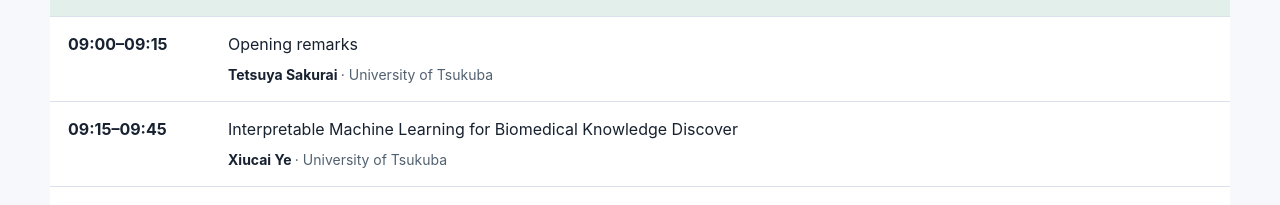
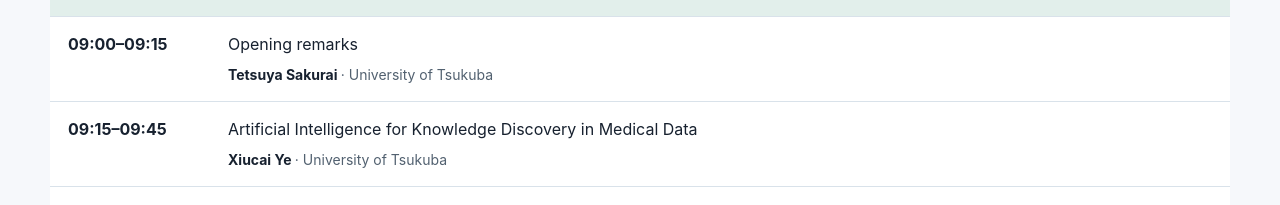
Before and after one commit to hc0407/-Symposium2026, a plain HTML site: page index.html in a window 1280 px wide. Shown: the part 2910-3115 px from the top of the page. Drawn offline with Linux system fonts and the light colour scheme.

Commit message:
Update index.html

```diff
--- a/index.html
+++ b/index.html
@@ -734,7 +734,7 @@
 <div class="agenda-day"><h3>Wednesday, November 18</h3><table class="agenda"><caption>Wednesday, November 18 — University of Tsukuba</caption><thead><tr><th scope="col">Time (JST)</th><th scope="col">Programme</th></tr></thead><tbody>
 <tr class="agenda-group"><th colspan="2" scope="colgroup">Opening and Keynotes: Protein Language Models and Biomedical AI</th></tr>
 <tr class="agenda-talk"><th scope="row">09:00–09:15</th><td><div>Opening remarks</div><div class="agenda-person">Tetsuya Sakurai <span>· University of Tsukuba</span></div></td></tr>
-<tr class="agenda-talk"><th scope="row">09:15–09:45</th><td><div>Interpretable Machine Learning for  Biomedical Knowledge Discover</div><div class="agenda-person">Xiucai Ye <span>· University of Tsukuba</span></div></td></tr>
+<tr class="agenda-talk"><th scope="row">09:15–09:45</th><td><div>Artificial Intelligence for Knowledge Discovery in Medical Data</div><div class="agenda-person">Xiucai Ye <span>· University of Tsukuba</span></div></td></tr>
 <tr class="agenda-talk"><th scope="row">09:45–10:15</th><td><div>Recent Advances in Large-scale Protein Function Prediction</div><div class="agenda-person">Shanfeng Zhu <span>· Fudan University</span></div></td></tr>
 <tr class="agenda-break"><th scope="row">10:15–10:45</th><td><div>Coffee break</div></td></tr>
 <tr class="agenda-group"><th colspan="2" scope="colgroup">Model Innovation: Molecular Generation and AI Agents</th></tr>
```
